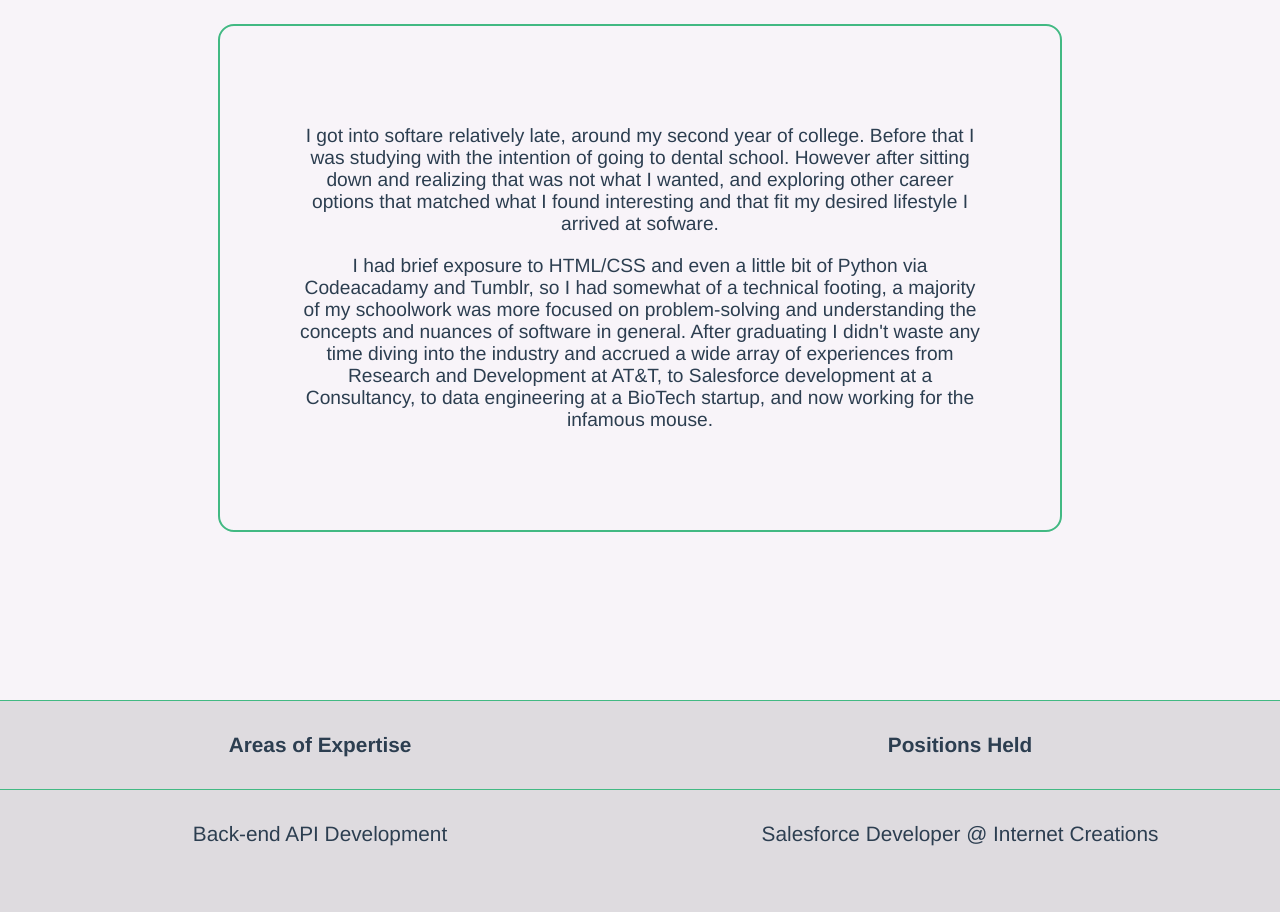
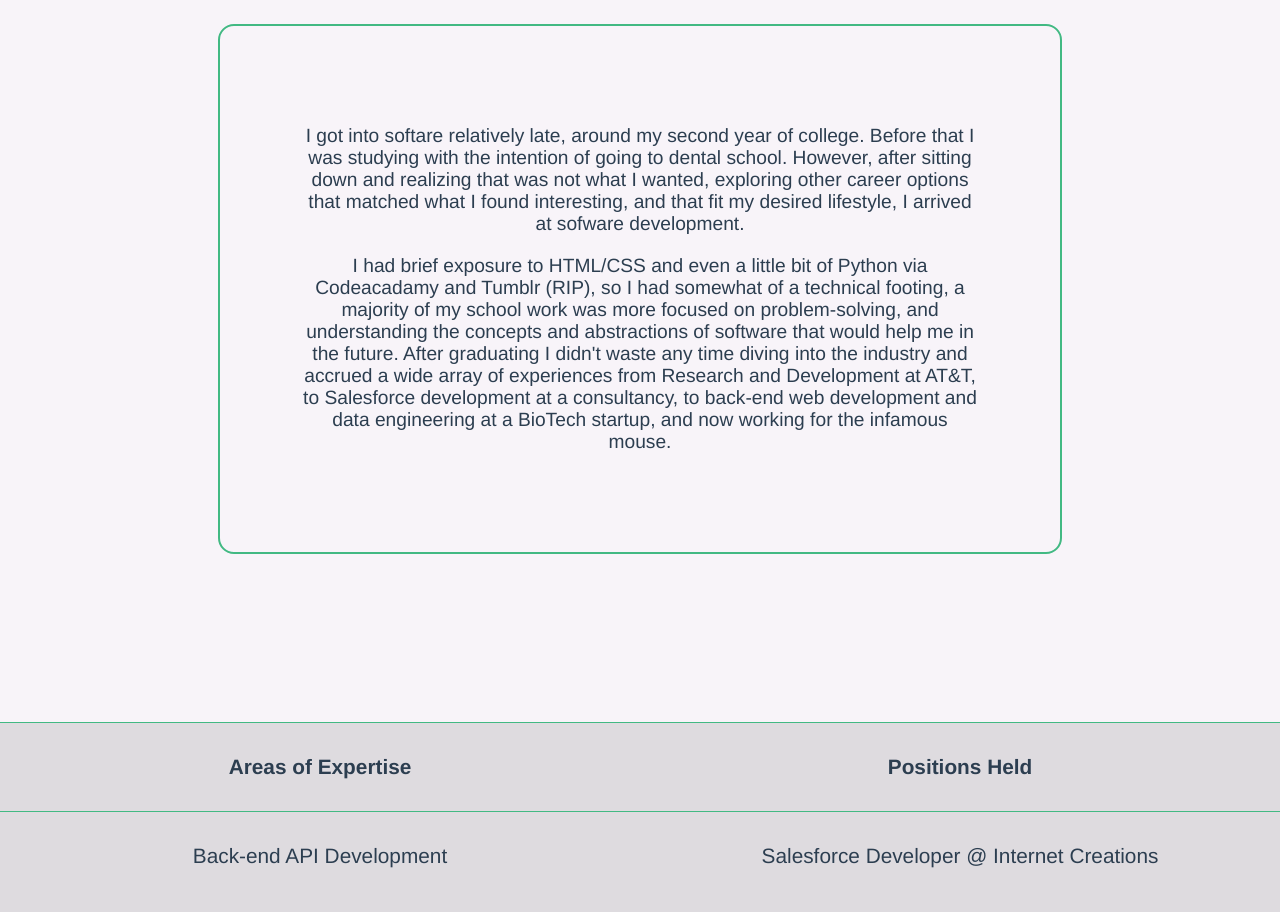
Before and after one commit to jmoussa/Personal-Site-2.0, a Vue app: page /#/ in a window 1280 px wide. Shown: the part 860-1772 px from the top of the page. Built offline with nearby package versions, Linux system fonts and the light colour scheme.

Commit message:
typo fixes

```diff
--- a/src/views/Home.vue
+++ b/src/views/Home.vue
@@ -23,12 +23,13 @@
       <div class="personal-info" id="brief">
         <p>
           I got into softare relatively late, around my second year of college. Before that I was studying with the intention of going to dental school.
-          However after sitting down and realizing that was not what I wanted,
-          and exploring other career options that matched what I found interesting and that fit my desired lifestyle I arrived at sofware.
+          However, after sitting down and realizing that was not what I wanted, exploring other career options that matched what I found interesting,
+          and that fit my desired lifestyle, I arrived at sofware development.
         </p>
         <p>
-          I had brief exposure to HTML/CSS and even a little bit of Python via Codeacadamy and Tumblr, so I had somewhat of a technical footing, a majority of my schoolwork was more focused on problem-solving and understanding the concepts and nuances of software in general.
-          After graduating I didn't waste any time diving into the industry and accrued a wide array of experiences from Research and Development at AT&amp;T, to Salesforce development at a Consultancy, to data engineering at a BioTech startup, and now working for the infamous mouse.
+          I had brief exposure to HTML/CSS and even a little bit of Python via Codeacadamy and Tumblr (RIP), so I had somewhat of a technical footing, a majority of my school work was more focused on problem-solving, and understanding the concepts and abstractions of software that would help me in the future.
+          After graduating I didn't waste any time diving into the industry and accrued a wide array of experiences from Research and Development at AT&amp;T,
+          to Salesforce development at a consultancy, to back-end web development and data engineering at a BioTech startup, and now working for the infamous mouse.
         </p>
       </div>
     </div>
@@ -113,7 +114,7 @@
             <h1>Front-end Development</h1>
             <div class="generic-container">
               <p>
-                I don't always work on the front-end, but when I do it's mostly for personal projects.
+                I don't always work on the front-end, but when I do, it's mostly for personal projects.
                 I've made it a point to at least understand the concepts of each javascript framework and properly assess if it's necessary.
                 My front-end projects range from data visualization to group chat applications to personal websites (what you're looking at).
                 I wouldn't call myself a designer by any means, however I do understand the importance of what information to show as well as where it should be.
```
